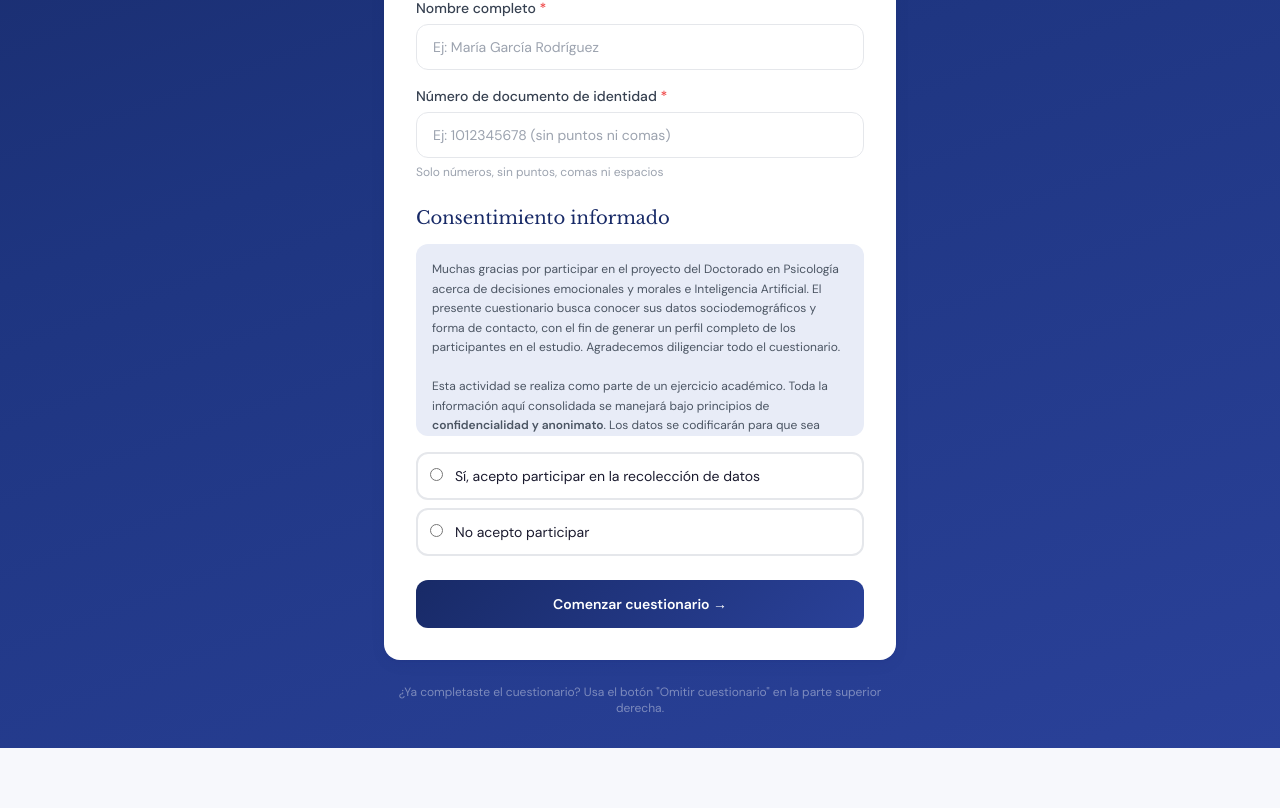
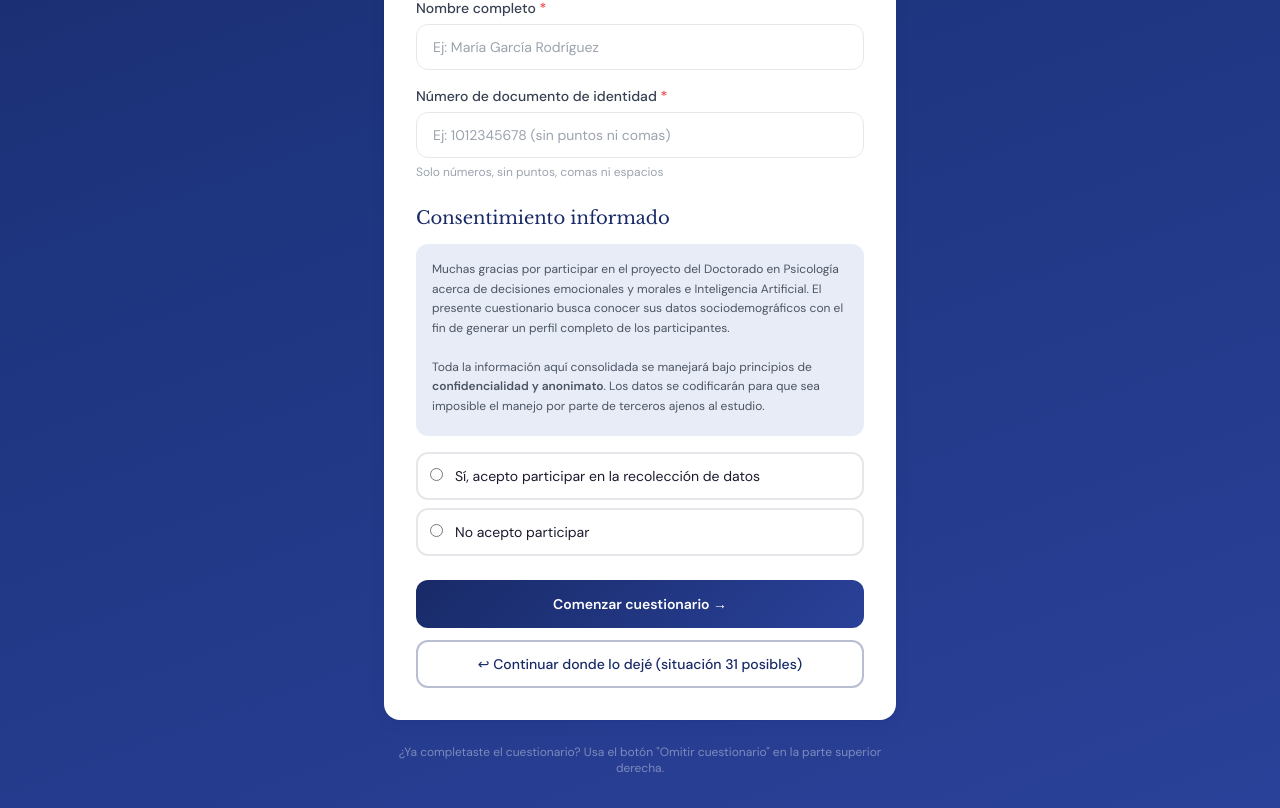
Before and after one commit to Aguacate20/VercelIAvsHumanos, a Next.js app: page / in a window 1280 px wide. Shown: the part 330-1138 px from the top of the page. Before the commit the page ends 1078 px from the top, so only its background shows below. Built offline with nearby package versions, Linux system fonts and the light colour scheme; no server answers.

Commit message:
Update page.tsx

```diff
--- a/app/page.tsx
+++ b/app/page.tsx
@@ -1,7 +1,8 @@
 'use client'
 import { useState } from 'react'
 import { useRouter } from 'next/navigation'
-import { findParticipantByDocument } from '@/lib/supabase'
+import { createInitialRecord, findParticipantByDocument, getParticipantProgress } from '@/lib/supabase'
+import { situations } from '@/lib/situations'
 
 export default function LandingPage() {
   const router = useRouter()
@@ -10,13 +11,8 @@ export default function LandingPage() {
   const [consent, setConsent] = useState<boolean | null>(null)
   const [loading, setLoading] = useState(false)
   const [skipLoading, setSkipLoading] = useState(false)
+  const [resumeLoading, setResumeLoading] = useState(false)
   const [error, setError] = useState('')
-
-  function saveSession(participantId: string, participantName: string, docId: string) {
-    sessionStorage.setItem('participant_id', participantId)
-    sessionStorage.setItem('participant_name', participantName)
-    sessionStorage.setItem('document_id', docId)
-  }
 
   async function handleStart() {
     setError('')
@@ -29,11 +25,22 @@ export default function LandingPage() {
     if (!consent) { setError('Debes aceptar el consentimiento para participar.'); return }
 
     setLoading(true)
-    // Store name + doc in session for questionnaire to use
-    sessionStorage.setItem('pending_name', name.trim())
-    sessionStorage.setItem('pending_document_id', documentId.trim())
-    sessionStorage.setItem('pending_consent', 'Sí')
-    router.push('/questionnaire')
+    try {
+      // Guardar inmediatamente en Supabase al hacer clic en "Comenzar"
+      const participantId = await createInitialRecord({
+        consentimiento: 'Sí',
+        document_id: documentId.trim(),
+        name: name.trim(),
+      })
+      sessionStorage.setItem('participant_id', participantId)
+      sessionStorage.setItem('participant_name', name.trim())
+      sessionStorage.setItem('document_id', documentId.trim())
+      router.push('/questionnaire')
+    } catch (e) {
+      console.error(e)
+      setError('Error al conectar con el servidor. Intenta de nuevo.')
+      setLoading(false)
+    }
   }
 
   async function handleSkip() {
@@ -50,11 +57,39 @@ export default function LandingPage() {
         setSkipLoading(false)
         return
       }
-      saveSession(participant.id, participant.name ?? name, documentId.trim())
+      sessionStorage.setItem('participant_id', participant.id)
+      sessionStorage.setItem('participant_name', participant.name ?? '')
+      sessionStorage.setItem('document_id', documentId.trim())
       router.push('/experiment')
     } catch {
       setError('Error al buscar tu registro. Intenta de nuevo.')
       setSkipLoading(false)
+    }
+  }
+
+  async function handleResume() {
+    setError('')
+    if (!documentId.trim() || !/^\d+$/.test(documentId)) {
+      setError('Ingresa tu número de documento para continuar donde lo dejaste.')
+      return
+    }
+    setResumeLoading(true)
+    try {
+      const participant = await findParticipantByDocument(documentId.trim())
+      if (!participant) {
+        setError('No encontramos un registro previo con ese documento.')
+        setResumeLoading(false)
+        return
+      }
+      const progress = await getParticipantProgress(participant.id)
+      sessionStorage.setItem('participant_id', participant.id)
+      sessionStorage.setItem('participant_name', participant.name ?? '')
+      sessionStorage.setItem('document_id', documentId.trim())
+      sessionStorage.setItem('resume_from', String(progress))
+      router.push('/experiment')
+    } catch {
+      setError('Error al buscar tu progreso. Intenta de nuevo.')
+      setResumeLoading(false)
     }
   }
 
@@ -63,7 +98,6 @@ export default function LandingPage() {
       {/* Header */}
       <header className="flex items-center justify-between px-6 py-4">
         <div className="flex items-center gap-3">
-          {/* Logo placeholder — reemplaza con <img src="/logo-sabana.png" ...> si tienes el logo */}
           <div className="w-10 h-10 bg-white/20 rounded-lg flex items-center justify-center">
             <span className="text-white font-bold text-sm font-heading">US</span>
           </div>
@@ -73,7 +107,7 @@ export default function LandingPage() {
           </div>
         </div>
 
-        {/* Skip button — top right */}
+        {/* Skip button */}
         <button
           onClick={handleSkip}
           disabled={skipLoading}
@@ -83,10 +117,8 @@ export default function LandingPage() {
         </button>
       </header>
 
-      {/* Main content */}
       <main className="flex-1 flex items-center justify-center px-4 py-8">
         <div className="w-full max-w-lg">
-          {/* Title card */}
           <div className="text-center mb-8 fade-in">
             <h1 className="text-3xl md:text-4xl font-heading text-white mb-3 leading-tight">
               Estudio de Toma<br />de Decisiones
@@ -96,7 +128,6 @@ export default function LandingPage() {
             </p>
           </div>
 
-          {/* Form card */}
           <div className="card p-6 md:p-8 fade-in" style={{ animationDelay: '0.1s' }}>
             {/* Identification */}
             <div className="mb-6">
@@ -115,7 +146,7 @@ export default function LandingPage() {
                 />
               </div>
 
-              <div className="mb-0">
+              <div>
                 <label className="block text-sm font-body font-medium text-gray-700 mb-1.5">
                   Número de documento de identidad <span className="text-red-500">*</span>
                 </label>
@@ -136,8 +167,8 @@ export default function LandingPage() {
               <h2 className="text-lg font-heading text-sabana-blue mb-3">Consentimiento informado</h2>
               <div className="bg-sabana-blue-muted rounded-xl p-4 max-h-48 overflow-y-auto mb-4">
                 <p className="text-xs text-gray-600 font-body leading-relaxed">
-                  Muchas gracias por participar en el proyecto del Doctorado en Psicología acerca de decisiones emocionales y morales e Inteligencia Artificial. El presente cuestionario busca conocer sus datos sociodemográficos y forma de contacto, con el fin de generar un perfil completo de los participantes en el estudio. Agradecemos diligenciar todo el cuestionario.<br /><br />
-                  Esta actividad se realiza como parte de un ejercicio académico. Toda la información aquí consolidada se manejará bajo principios de <strong>confidencialidad y anonimato</strong>. Los datos se codificarán para que sea imposible el manejo por parte de terceros ajenos al estudio.<br /><br />
+                  Muchas gracias por participar en el proyecto del Doctorado en Psicología acerca de decisiones emocionales y morales e Inteligencia Artificial. El presente cuestionario busca conocer sus datos sociodemográficos con el fin de generar un perfil completo de los participantes.<br /><br />
+                  Toda la información aquí consolidada se manejará bajo principios de <strong>confidencialidad y anonimato</strong>. Los datos se codificarán para que sea imposible el manejo por parte de terceros ajenos al estudio.<br /><br />
                   En cualquier momento puede decidir si continúa o se retira de participar en el estudio, sin ningún tipo de sanción o perjuicio.<br /><br />
                   <strong>Investigador principal:</strong> Johan Sebastián Galindez Acosta<br />
                   Celular: +57 310 381 7021 · johangalac@unisabana.edu.co
@@ -179,10 +210,21 @@ export default function LandingPage() {
             <button
               onClick={handleStart}
               disabled={loading}
-              className="w-full py-3.5 rounded-xl font-body font-semibold text-white text-sm transition-all duration-200 disabled:opacity-60 disabled:cursor-not-allowed"
+              className="w-full py-3.5 rounded-xl font-body font-semibold text-white text-sm transition-all duration-200 disabled:opacity-60 disabled:cursor-not-allowed mb-3"
               style={{ background: loading ? '#94a3b8' : 'linear-gradient(135deg, #182a67, #2a4199)' }}
             >
               {loading ? 'Iniciando...' : 'Comenzar cuestionario →'}
+            </button>
+
+            {/* Resume button */}
+            <button
+              onClick={handleResume}
+              disabled={resumeLoading}
+              className="w-full py-3 rounded-xl font-body font-medium text-sabana-blue text-sm border-2 border-sabana-blue/30 hover:border-sabana-blue/60 hover:bg-sabana-blue-muted transition-all duration-200 disabled:opacity-50"
+            >
+              {resumeLoading
+                ? 'Buscando tu progreso...'
+                : `↩ Continuar donde lo dejé (situación ${situations.length} posibles)`}
             </button>
           </div>
 
```
